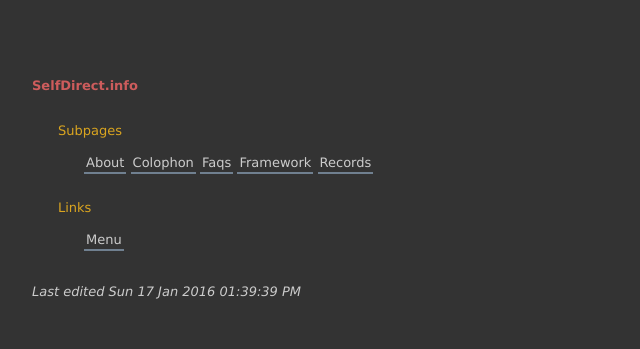
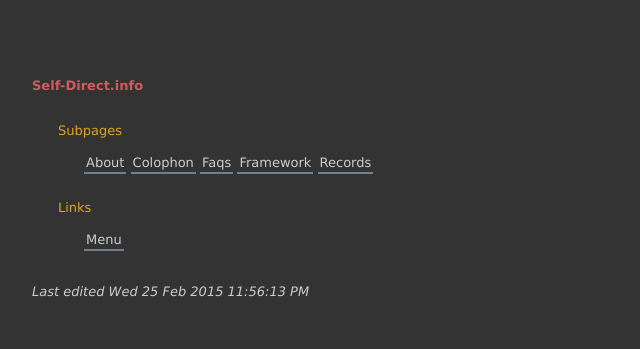
Before and after one commit to harishcm/harishcm.github.io, a plain HTML site: page index.html in a window 1280 px wide. Shown: the part 924-1273 px from the top of the page, 312-952 px from the left. Drawn offline with Linux system fonts and the light colour scheme.

Commit message:
Revert "update"
This reverts commit 96e4d469e317d0978960fea36352c54220192f4a.

```diff
--- a/index.html
+++ b/index.html
@@ -8,7 +8,7 @@
 <meta http-equiv="X-UA-Compatible" content="IE=EmulateIE7" />
 <meta name="viewport" content="width=device-width; initial-scale=1" />
 
-<title>SelfDirect.info</title>
+<title>Self-Direct.info</title>
 
 <link rel="icon" href="favicon.ico" type="image/x-icon" />
 
@@ -122,7 +122,7 @@ from my self-directed learning pursuits</p></li>
 
 </span>
 <span class="title">
-SelfDirect.info
+Self-Direct.info
 
 </span>
 </span>
@@ -161,7 +161,7 @@ SelfDirect.info
 
 
 <div class="pagedate">
-Last edited <span class="date">Sun 17 Jan 2016 01:39:39 PM</span>
+Last edited <span class="date">Wed 25 Feb 2015 11:56:13 PM</span>
 <!-- Created <span class="date">Wed 29 Dec 2010 01:42:46 PM</span> -->
 </div>
 </div><!-- #pageinfo -->
```
